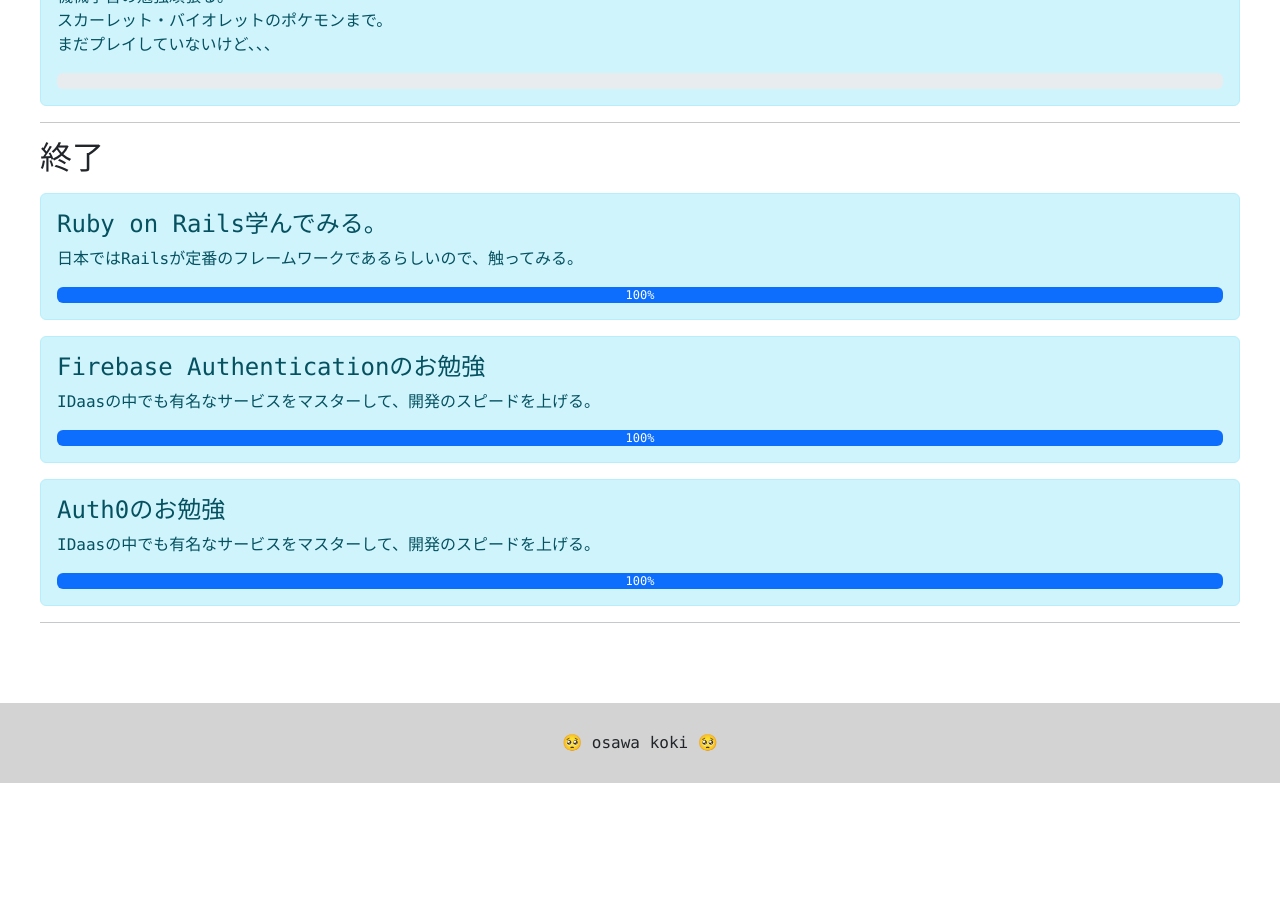
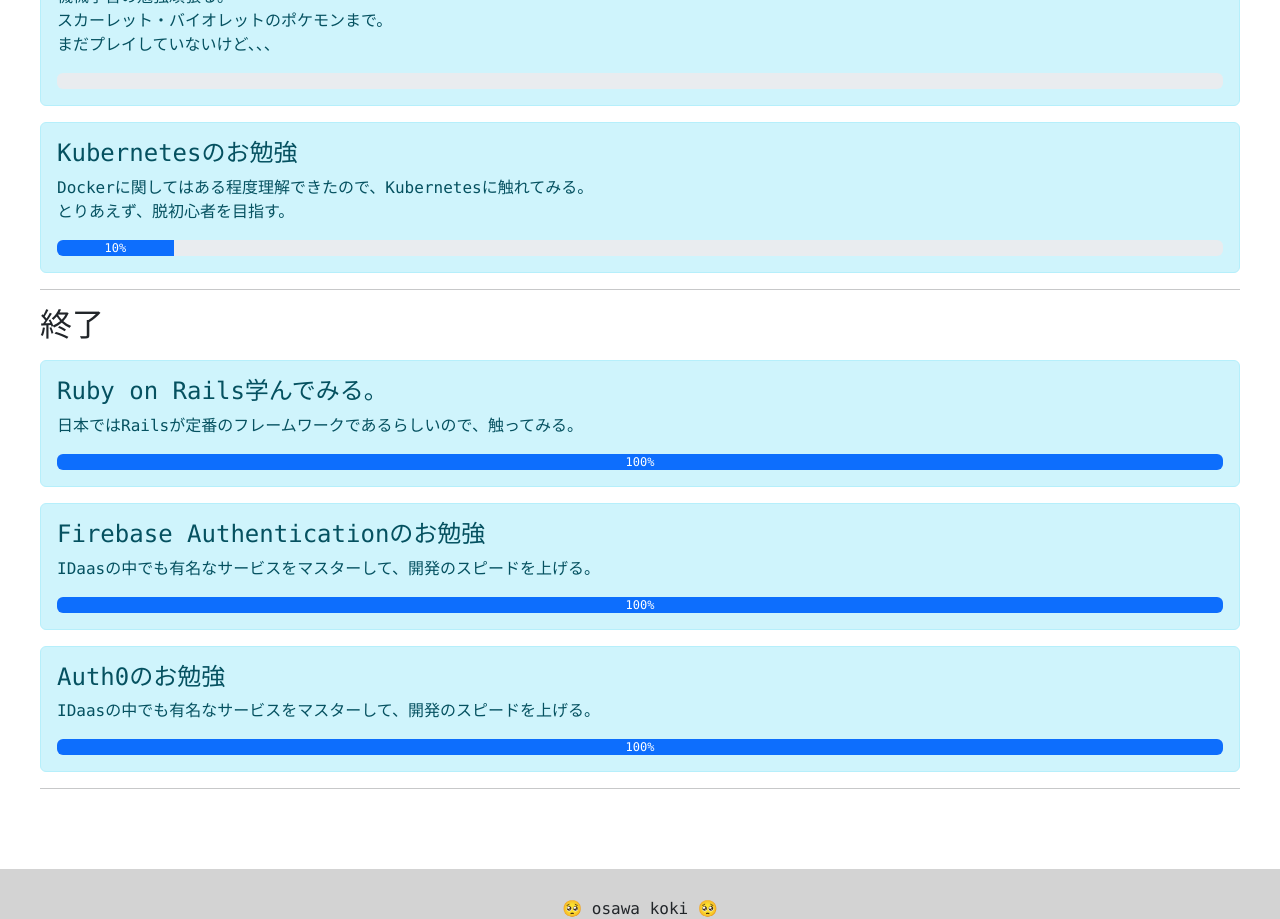
Before and after one commit to osawa-koki/osawa-koki, a Next.js app in the folder portfolio/: page /dream in a window 1280 px wide. Shown: the part 1620-2539 px from the top of the page. Before the commit the page ends 2403 px from the top, so only its background shows below. Built offline with nearby package versions, Linux system fonts and the light colour scheme.

Commit message:
Dream追加した。

```diff
--- a/portfolio/data/dream.ts
+++ b/portfolio/data/dream.ts
@@ -102,6 +102,14 @@
     progress: 10,
     timespan: '中期(3ヶ月～1年)',
   },
+  {
+    title: 'Kubernetesのお勉強',
+    description: 'Dockerに関してはある程度理解できたので、Kubernetesに触れてみる。\nとりあえず、脱初心者を目指す。',
+    start_at: new Date('2023-01-10'),
+    end_at: new Date('2023-03-31'),
+    progress: 10,
+    timespan: '長期(1年～)',
+  },
 ] as Dream[]).map(dream => {
   const progress = dream.progress >= 100 ? 100 : dream.progress;
   const timespan = progress >= 100 ? '終了' : dream.timespan;
```
